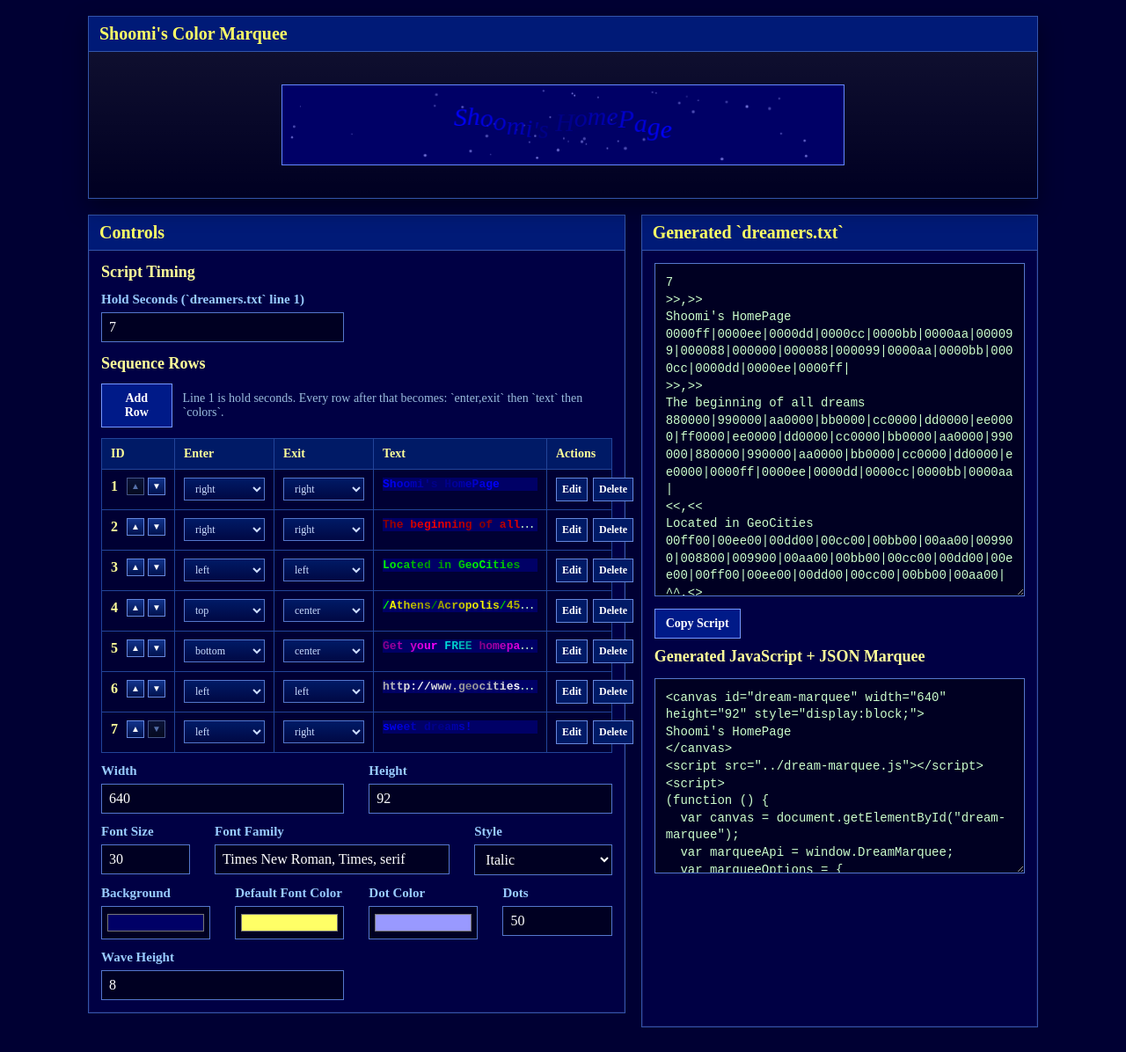
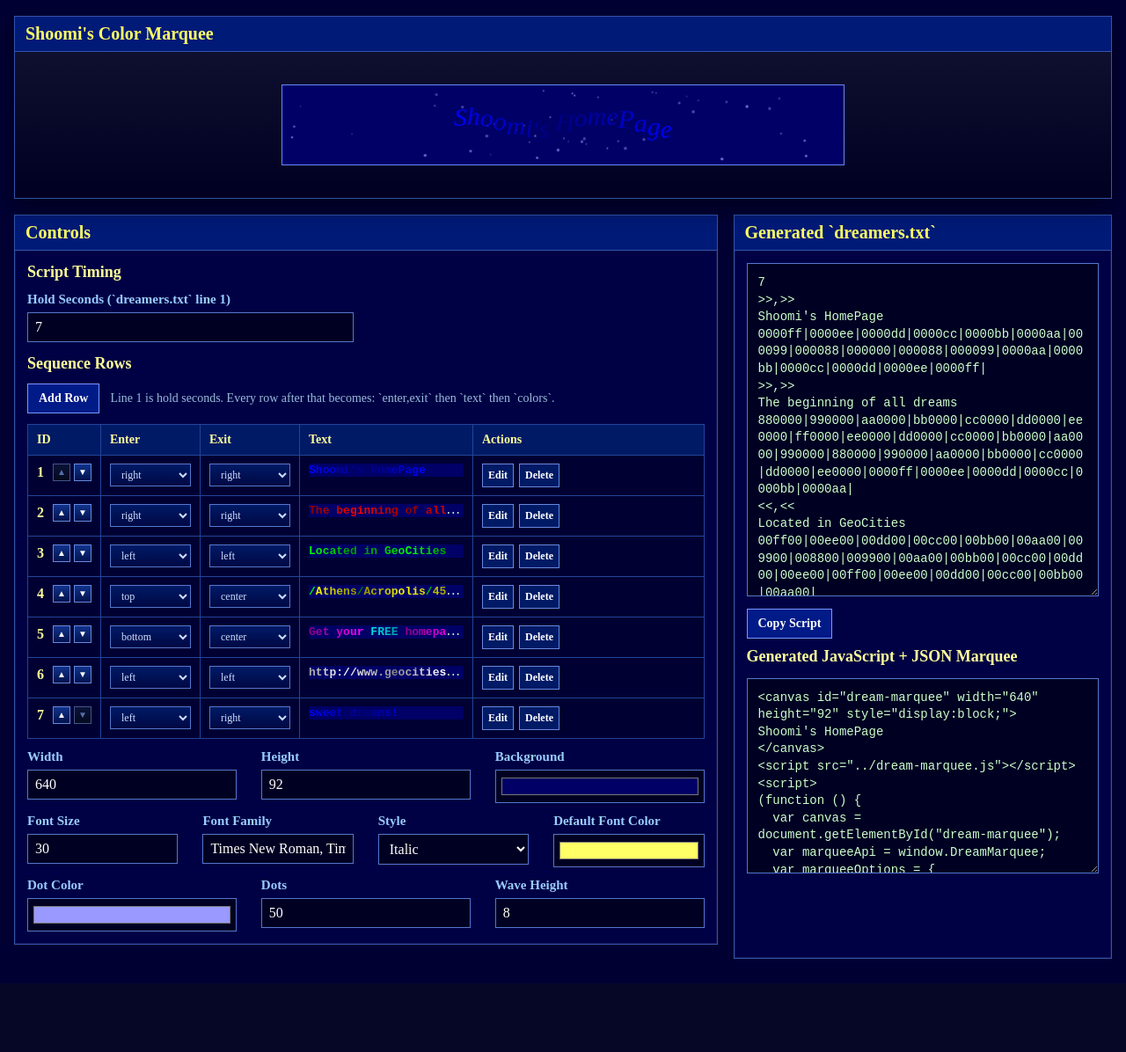
Before and after one commit to lewismoten/Athens-Acropolis-4507, a PHP site: page /marquee/index.html in a window 1280 px wide. Shown: the whole page at 88% size. After the commit the page ends 1090 px from the top, so only its background shows below. Run offline with PHP 8.4, Linux system fonts and the light colour scheme.

Commit message:
group controls together

```diff
--- a/marquee/index.css
+++ b/marquee/index.css
@@ -10,16 +10,20 @@ A {
 }
 
 .page-shell {
-  width: min(1080px, calc(100% - 32px));
+  width: min(1320px, calc(100% - 32px));
   margin: 18px auto 28px;
   text-align: left;
 }
 
 .layout-grid {
   display: grid;
-  grid-template-columns: minmax(320px, 1.15fr) minmax(280px, 0.85fr);
+  grid-template-columns: minmax(760px, 1.3fr) minmax(320px, 0.7fr);
   gap: 18px;
   margin-top: 18px;
+}
+
+.layout-grid > * {
+  min-width: 0;
 }
 
 .panel {
@@ -100,6 +104,10 @@ A {
   grid-template-columns: 0.7fr 1.6fr 1fr;
 }
 
+.field-row-3-equal {
+  grid-template-columns: repeat(3, 1fr);
+}
+
 .field-row-4 {
   grid-template-columns: repeat(4, 1fr);
 }
@@ -177,6 +185,7 @@ A {
 
 .sequence-grid {
   padding: 12px 14px 0;
+  overflow-x: auto;
 }
 
 .sequence-table {
@@ -410,7 +419,13 @@ A {
   font-size: 14px;
 }
 
-@media (max-width: 900px) {
+@media (max-width: 1120px) {
+  .layout-grid {
+    grid-template-columns: 1fr;
+  }
+}
+
+@media (max-width: 700px) {
   .layout-grid {
     grid-template-columns: 1fr;
   }
--- a/marquee/index.html
+++ b/marquee/index.html
@@ -56,7 +56,7 @@
           </TABLE>
         </DIV>
 
-        <DIV CLASS="field-row">
+        <DIV CLASS="field-row field-row-3-equal">
           <LABEL CLASS="field">
             <SPAN CLASS="field-label">Width</SPAN>
             <INPUT ID="marquee-width" CLASS="field-input" TYPE="number" MIN="120" MAX="1200" VALUE="640">
@@ -66,9 +66,13 @@
             <SPAN CLASS="field-label">Height</SPAN>
             <INPUT ID="marquee-height" CLASS="field-input" TYPE="number" MIN="32" MAX="240" VALUE="92">
           </LABEL>
+          <LABEL CLASS="field">
+            <SPAN CLASS="field-label">Background</SPAN>
+            <INPUT ID="marquee-background" CLASS="field-input field-color" TYPE="color" VALUE="#000066">
+          </LABEL>
         </DIV>
 
-        <DIV CLASS="field-row field-row-3">
+        <DIV CLASS="field-row field-row-4">
           <LABEL CLASS="field">
             <SPAN CLASS="field-label">Font Size</SPAN>
             <INPUT ID="marquee-font-size" CLASS="field-input" TYPE="number" MIN="10" MAX="72" VALUE="30">
@@ -88,19 +92,14 @@
               <OPTION VALUE="3">Bold Italic</OPTION>
             </SELECT>
           </LABEL>
-        </DIV>
-
-        <DIV CLASS="field-row field-row-4">
-          <LABEL CLASS="field">
-            <SPAN CLASS="field-label">Background</SPAN>
-            <INPUT ID="marquee-background" CLASS="field-input field-color" TYPE="color" VALUE="#000066">
-          </LABEL>
 
           <LABEL CLASS="field">
             <SPAN CLASS="field-label">Default Font Color</SPAN>
             <INPUT ID="marquee-default-color" CLASS="field-input field-color" TYPE="color" VALUE="#ffff66">
           </LABEL>
+        </DIV>
 
+        <DIV CLASS="field-row field-row-3-equal">
           <LABEL CLASS="field">
             <SPAN CLASS="field-label">Dot Color</SPAN>
             <INPUT ID="marquee-dot-color" CLASS="field-input field-color" TYPE="color" VALUE="#9999ff">
@@ -110,9 +109,7 @@
             <SPAN CLASS="field-label">Dots</SPAN>
             <INPUT ID="marquee-dot-count" CLASS="field-input" TYPE="number" MIN="0" MAX="999" VALUE="50">
           </LABEL>
-        </DIV>
 
-        <DIV CLASS="field-row">
           <LABEL CLASS="field">
             <SPAN CLASS="field-label">Wave Height</SPAN>
             <INPUT ID="marquee-wave-height" CLASS="field-input" TYPE="number" MIN="0" MAX="24" VALUE="8">
```
